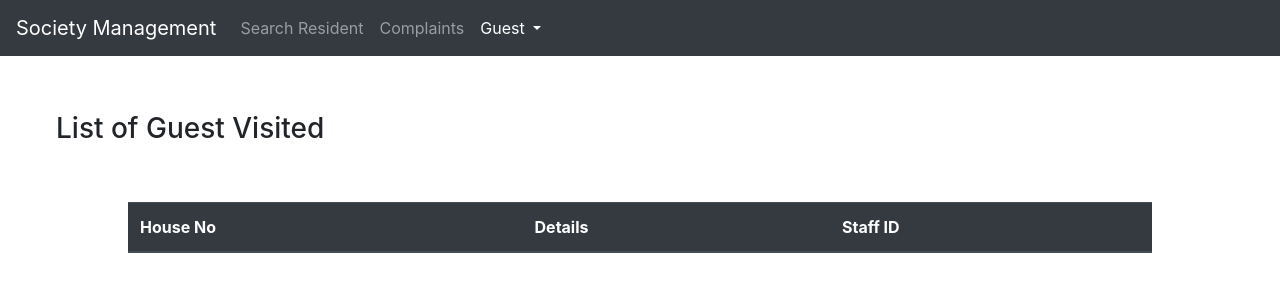
After one commit to DHJariwala/DBMSProject, a Flask app: page /staff/lguest in a window 1280 px wide. The commit adds this page. Shown: the top 300 px of the page. Run offline with Flask 2, Linux system fonts and the light colour scheme; data that the repository does not hold is empty; some libraries are stand-ins or nearby versions.

Commit message:
Staff side done

```diff
--- a/app.py
+++ b/app.py
@@ -449,6 +449,34 @@ def staff_complaint():
             cur.close()
             return redirect('/staff/complaints')
 
+@app.route('/staff/aguest', methods=["GET", "POST"])
+@staff_required
+def add_guest():
+    if request.method == "GET":
+        conn = pool.acquire()
+        cur = conn.cursor()
+        houses = cur.execute("select house_no from house order by house_no").fetchall()
+        cur.close()
+        return render_template("addGuest.html", houses=houses)
+    else:
+        hno = request.form.get('hno')
+        dtl = request.form.get('InputDetail')
+        if not hno or not dtl:
+            return apology("provide house number and details", 403)
+        conn = pool.acquire()
+        cur = conn.cursor()
+        res = cur.execute("insert into guest values ('', :a, :b, :c)", a=dtl, b=session["staff_id"], c=hno)
+        conn.commit()
+        cur.close()
+        return redirect('/staff/lguest')
+
+
+@app.route('/staff/lguest')
+def list_guest():
+    conn = pool.acquire()
+    cur = conn.cursor()
+    guests = cur.execute("select house_no, details, staff_id from guest order by guest_id desc").fetchall()
+    return render_template("listGuest.html", guests=guests)
 
 if __name__ == '__main__':
     pool = start_pool()
--- a/templates/Complaints.html
+++ b/templates/Complaints.html
@@ -7,7 +7,7 @@ Complaints
 
 {% block body %}
   <div id="card-holder">
-    <h3>
+    <h3 style="margin-left: 1em;margin-top: 1em;">
       Your pending complaints
     </h3>
     {% for complaint in yc %}
@@ -33,8 +33,8 @@ Complaints
       </div>
     </div>
     {% endfor %}
-    <br />
-    <h3>
+    <!-- <br /> -->
+    <h3 style="margin-left: 1em;margin-top: 1em;">
       Unassigned complaints
     </h3>
     {% for complaint in unc %}
--- a/templates/StaffNavbar.html
+++ b/templates/StaffNavbar.html
@@ -30,8 +30,14 @@
           <li class="nav-item {% if active_page == "Complaints" %}active{% endif %}">
             <a class="nav-link" href="{{url_for('staff_complaint')}}">Complaints</a>
           </li>
-          <li class="nav-item {% if active_page == "Guest" %}active{% endif %}">
-            <a class="nav-link" href="addGuest.html">Add new Guest</a>
+          <li class="nav-item dropdown {% if active_page == "Guest" %}active{% endif %}">
+            <a class="nav-link dropdown-toggle" href="#" id="GuestDropdown" role="button" data-toggle="dropdown" aria-haspopup="true" aria-expanded="false">
+              Guest
+            </a>
+            <div class="dropdown-menu" aria-labelledby="StaffDropdown">
+              <a class="dropdown-item" href="{{ url_for('add_guest') }}">Add Guest</a>
+              <a class="dropdown-item" href="{{ url_for('list_guest') }}">List Guest</a>
+            </div>
           </li>
         </ul>
 
--- a/templates/apology.html
+++ b/templates/apology.html
@@ -5,5 +5,5 @@
 {% endblock %}
 
 {% block body %}
-    <img alt="{{ top }}" align="center" height="377" width="300" class="border" src="http://memegen.link/custom/{{ top | urlencode }}/{{ bottom | urlencode }}.jpg?alt=https://i.imgur.com/CsCgN7Ll.png" title="{{ top }}">
+    <img alt="{{ top }}" style="margin:1em 33% 0 33%;max-width: 34%;" class="border" src="http://memegen.link/custom/{{ top | urlencode }}/{{ bottom | urlencode }}.jpg?alt=https://i.imgur.com/CsCgN7Ll.png" title="{{ top }}">
 {% endblock %}
--- /dev/null
+++ b/templates/listGuest.html
@@ -0,0 +1,35 @@
+{% extends 'StaffNavbar.html' %}
+{% set active_page = 'Guest' %}
+
+{% block title %}
+List Guests
+{% endblock %}
+
+{% block body %}
+<div>
+  <h3 class="marginall">
+    List of Guest Visited
+  </h3>
+  <div style="margin: 0em 10% 5em 10%;">
+    <table class="table">
+      <thead class="thead-dark">
+      <tr>
+        <th scope="col">House No</th>
+        <th scope="col">Details</th>
+        <th scope="col">Staff ID</th>
+      </tr>
+      </thead>
+      <tbody>
+        {% for guest in guests %}
+        <tr>
+          <th scope="row">{{ guest[0] }}</th>
+          <td>{{ guest[1] }}</td>
+          <td>{{ guest[2] }}</td>
+        </tr>
+        {% endfor %}
+      </tbody>
+    </table>
+
+  </div>
+</div>
+{% endblock %}
--- a/templates/loginStaff.html
+++ b/templates/loginStaff.html
@@ -12,7 +12,7 @@ Staff Login
     <div class="form-group">
       <label for="InputID">ID</label>
       <input type="text" class="form-control" name="StaffID" id="InputID" aria-describedby="emailHelp" placeholder="Enter ID"
-        oninvalid="setCustomValidity('Enter ID between length 2 to 10')" onchange="try{setCustomValidity('')}catch(e){}" minlength="2" maxlength="10" required>
+        oninvalid="setCustomValidity('Enter ID between length 1 to 10')" onchange="try{setCustomValidity('')}catch(e){}" minlength="1" maxlength="10" required>
     </div>
     <div class="form-group">
       <label for="InputPassword">Password</label>
```
Also changed, not shown: templates/addGuest.html (added, +28 -0 lines).
